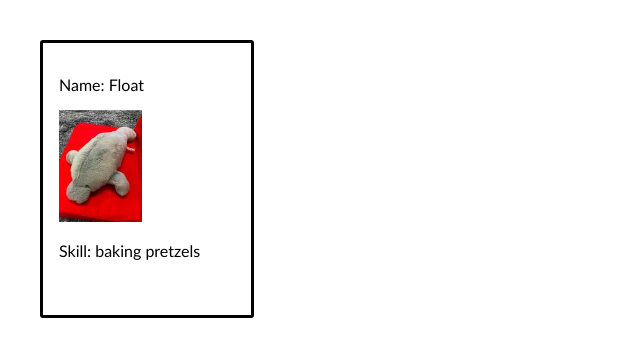
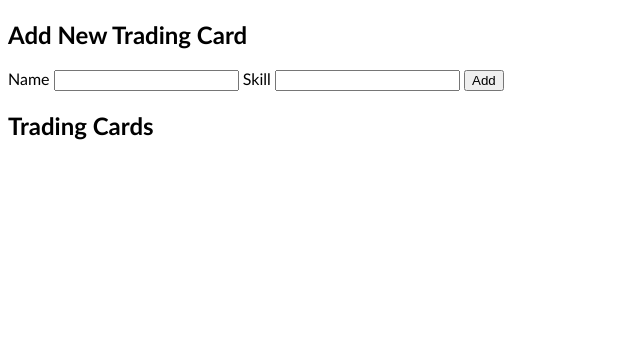
Before and after one commit to raynamecham/react-trading-cards-2, a Flask app: page /cards in a window 1280 px wide. Shown: the top 357 px of the page, without its empty margins (0-640 px from the left). Run offline with Flask 2, Linux system fonts and the light colour scheme; data that the repository does not hold is empty; some libraries are stand-ins or nearby versions.

Commit message:
trying to get image to show up

```diff
--- a/static/js/tradingCard.jsx
+++ b/static/js/tradingCard.jsx
@@ -1,63 +1,38 @@
-var tradingCardData = [
-  {
-    name: 'Balloonicorn',
-    skill: 'video games',
-    imgUrl: '/static/img/balloonicorn.jpg'
-  },
+function TradingCard(props) {
 
-  {
-    name: 'Float',
-    skill: 'baking pretzels',
-    imgUrl: '/static/img/float.jpg'
-  },
+  // let img = new Image();
+  // img.src = '/static/img/placeholder.png';
 
-  {
-    name: 'Llambda',
-    skill: 'knitting scarves',
-    imgUrl: '/static/img/llambda.jpg'
-  }
-];
+  // if (!props.imgUrl) {
+  //   props.imgUrl = img.src;
+  // }
 
-function TradingCard(props) {
   return (
     <div className="card">
-      <p>Name: {props.name}</p>
+      <p> Name: {props.name} </p>
       <img src={props.imgUrl} />
-      <p>Skill: {props.skill} </p>
+      <p> Skill: {props.skill} </p>
     </div>
   );
 }
 
-// function TradingCardContainer() {
-//   const tradingCards = [];
+function TradingCardContainer() {
+  const [cards, updateCards] = React.useState([]);
 
-//   for (const currentCard of tradingCardData) {
-//     tradingCards.push(
-//       <TradingCard
-//         key={currentCard.name}
-//         name={currentCard.name}
-//         skill={currentCard.skill}
-//         imgUrl={currentCard.imgUrl}
-//       />
-//     );
-//   }
-
-//   return (
-//     <div>{tradingCards}</div>
-//   );
-// }
-
-function TradingCardContainer() {
-
-  const floatCard = {
-    name: 'Float',
-    skill: 'baking pretzels',
-    imgUrl: '/static/img/float.jpg'
-  };
-
-  const [cards, updateCards] = React.useState([floatCard]);
+  React.useEffect(() => {
+    fetch("/cards.json")
+      .then((response) => response.json())
+      .then((data) => updateCards(data.cards));
+  }, []);
 
   const tradingCards = [];
+
+  // you can uncomment this console.log (line 27) to see the
+  // value of the cards object what is it initially?
+  // what about after the component re-renders?
+  // if you remove the empty array on line 18 (so
+  // there is no dependency list, what happens?)
+  // console.log({ cards });
 
   for (const currentCard of cards) {
     tradingCards.push(
@@ -70,13 +45,7 @@ function TradingCardContainer() {
     );
   }
 
-  return (
-    <div>{tradingCards}</div>
-  );
-
+  return <div>{tradingCards}</div>;
 }
 
-ReactDOM.render(
-  <TradingCardContainer />,
-  document.getElementById('container')
-);
+ReactDOM.render(<TradingCardContainer />, document.getElementById("container"));
--- a/templates/cards.html
+++ b/templates/cards.html
@@ -3,8 +3,20 @@
 {% block title %} Cards {% endblock %}
 
 {% block body %}
+	<div>
+		<h2>Add New Trading Card</h2>
+
+		Name <input type="text" id="nameField" /> Skill
+		<input type="text" id="skillField" />
+		<button id="addCard">Add</button>
+
+		<h2>Trading Cards</h2>
+	</div>
+
 	<div id="container"></div>
 {% endblock %}
+
+
 
 {% block js %}
 	<script src="/static/js/tradingCard.jsx" type="text/jsx"></script>
```
